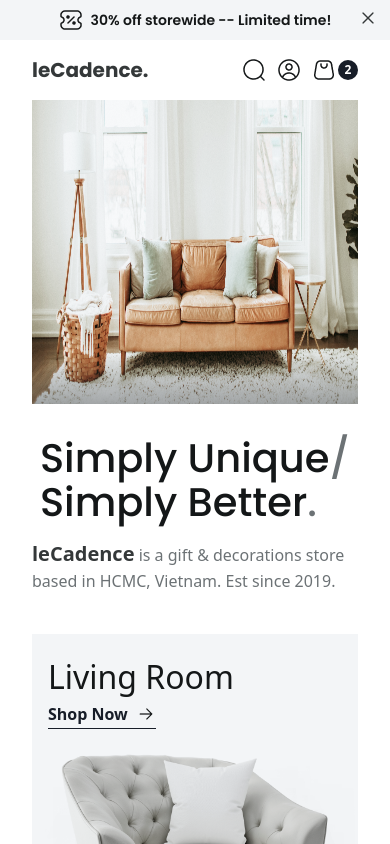
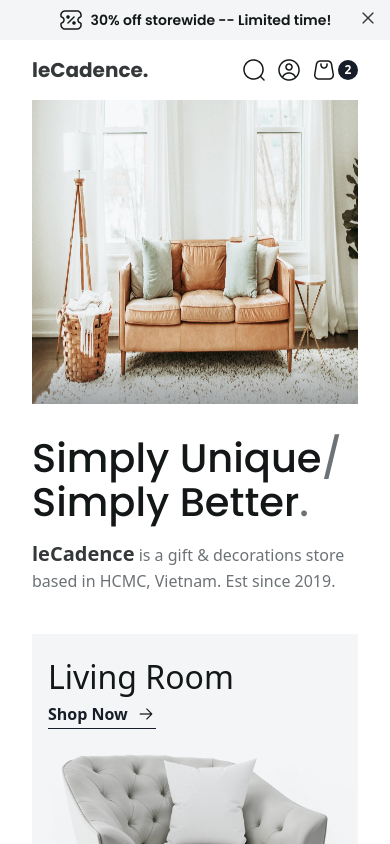
Before and after one commit to Hestia-Arc/cadence-store, a React (Vite) app: page / in a window 390 px wide. Shown: the top 844 px of the page. Built offline with nearby package versions, Linux system fonts and the light colour scheme.

Commit message:
fix-hero title

```diff
--- a/src/pages/home/Hero.tsx
+++ b/src/pages/home/Hero.tsx
@@ -12,9 +12,9 @@ export const Hero = () => {
       </div>
 
       {/* content */}
-      <header className="min-h-[152px]  w-full flex flex-col justify-between items-center gap-4 sm:gap-0 sm:flex-row">
+      <header className="min-h-[152px]  w-full flex flex-col justify-between sm:items-center gap-4 sm:gap-0 sm:flex-row">
         <div className="h-[88px] sm:h-fit ">
-          <h1 className="text-h4 text-[39px] sm:text-h2 font-poppins">
+          <h1 className="text-h4 text-[36px] sm:text-h2 font-poppins">
             Simply Unique<span className="text-gray-400">/</span> <br /> Simply
             Better<span className="text-gray-400">.</span>
           </h1>
```
